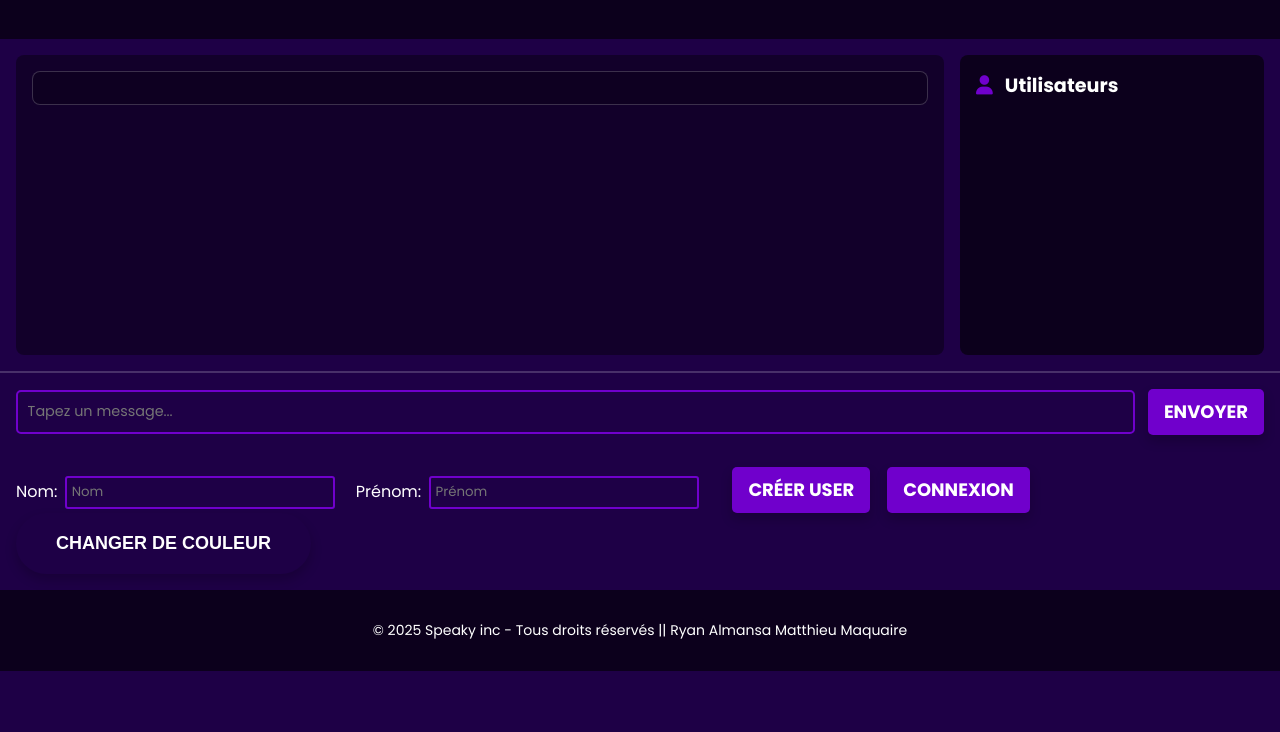
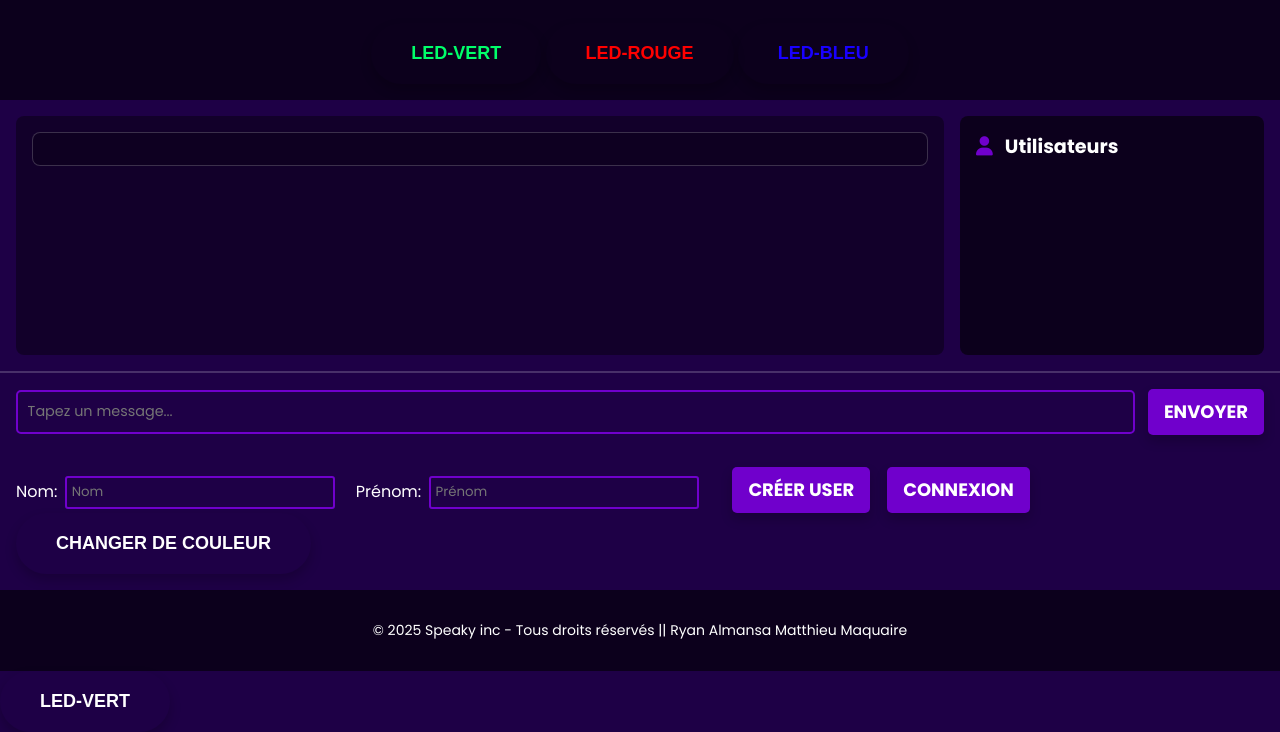
Before and after one commit to Ryan-almansa/Application-msg, a plain HTML site: page chatFront/public/index.html in a window 1280 px wide. Shown: the part 129-861 px from the top of the page. Before the commit the page ends 800 px from the top, so only its background shows below. Drawn offline with Linux system fonts and the light colour scheme; no server answers; a web font is replaced by a local one.

Commit message:
ajout de bouton

```diff
--- a/chatFront/public/index.html
+++ b/chatFront/public/index.html
@@ -21,6 +21,9 @@
         <header>
             <h1><i class="fa-regular fa-comment"></i> Speaky</h1>
             <div class="container">
+                <button id="LED-couleur" type="submit"><span class="Vert">Led-Vert</span></button>
+                <button id="LED-couleur" type="submit"><span class="Rouge">Led-Rouge</span></button>
+                <button id="LED-couleur" type="submit"><span class="Bleu">Led-bleu</span></button>
 
     </div>
         </header>
--- a/chatFront/public/script.js
+++ b/chatFront/public/script.js
@@ -292,6 +292,7 @@ button.addEventListener('click', () => {
     // On génère une couleur aléatoire
     const randomColor = getRandomColor();
     document.body.style.backgroundColor = randomColor;
+
 });
 
 // Fonction pour générer une couleur aléatoire
@@ -303,3 +304,19 @@ function getRandomColor() {
     }
     return color;
 }
+
+
+//commande
+
+document.addEventListener("DOMContentLoaded", () => {
+    const container = document.getElementById("message-input");
+
+    // Crée le bouton dynamiquement (si nécessaire)
+    const button = document.createElement("button");
+    button.textContent = "Led-Vert";
+    document.body.appendChild(button);
+
+    button.addEventListener("click", () => {
+        container.textContent = "Bonjour, comment ça va ?";
+    });
+});
--- a/chatFront/public/style.css
+++ b/chatFront/public/style.css
@@ -306,3 +306,14 @@ button:hover {
 button:focus {
     outline: none;
 }
+
+span.Rouge {
+    color: #f00;
+}
+span.Vert {
+    color: rgb(0, 255, 106);
+}
+
+span.Bleu {
+    color: rgb(25, 0, 255);
+}
--- a/serv_Back/server.js
+++ b/serv_Back/server.js
@@ -77,6 +77,7 @@ app.get('/api/getutilisateur', (req, res) => {
 });
 
 
+
 // ➤ 🔒 Limiter l'ajout de messages (5 par minute max)
 app.post('/api/messages', (req, res) => {
     const { contenu, idutilisateur } = req.body;
```
